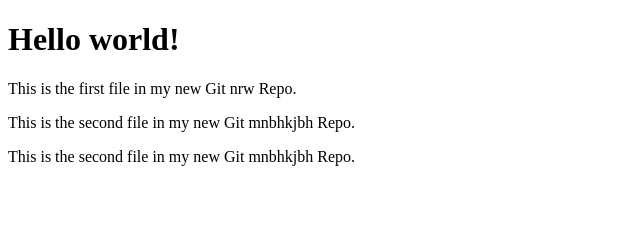
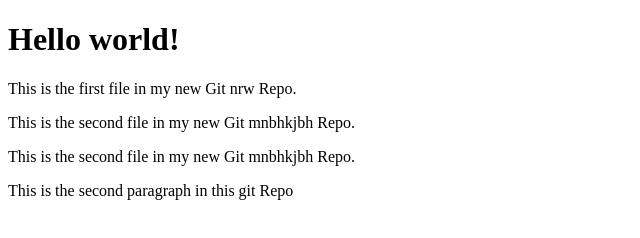
Before and after one commit to Abhinav-Nandekar/Git, a plain HTML site: page index.html in a window 1280 px wide. Shown: the whole page, without its empty margins (0-640 px from the left). Drawn offline with Linux system fonts and the light colour scheme.

Commit message:
Modified html file

```diff
--- a/index.html
+++ b/index.html
@@ -9,6 +9,7 @@
 <p>This is the first file in my new Git nrw  Repo.</p>
 <p>This is the second file in my new Git mnbhkjbh  Repo.</p>
   <p>This is the second file in my new Git mnbhkjbh  Repo.</p>
+  <p>This is the second paragraph in this git Repo</p>
 
 </body>
 </html>
```
